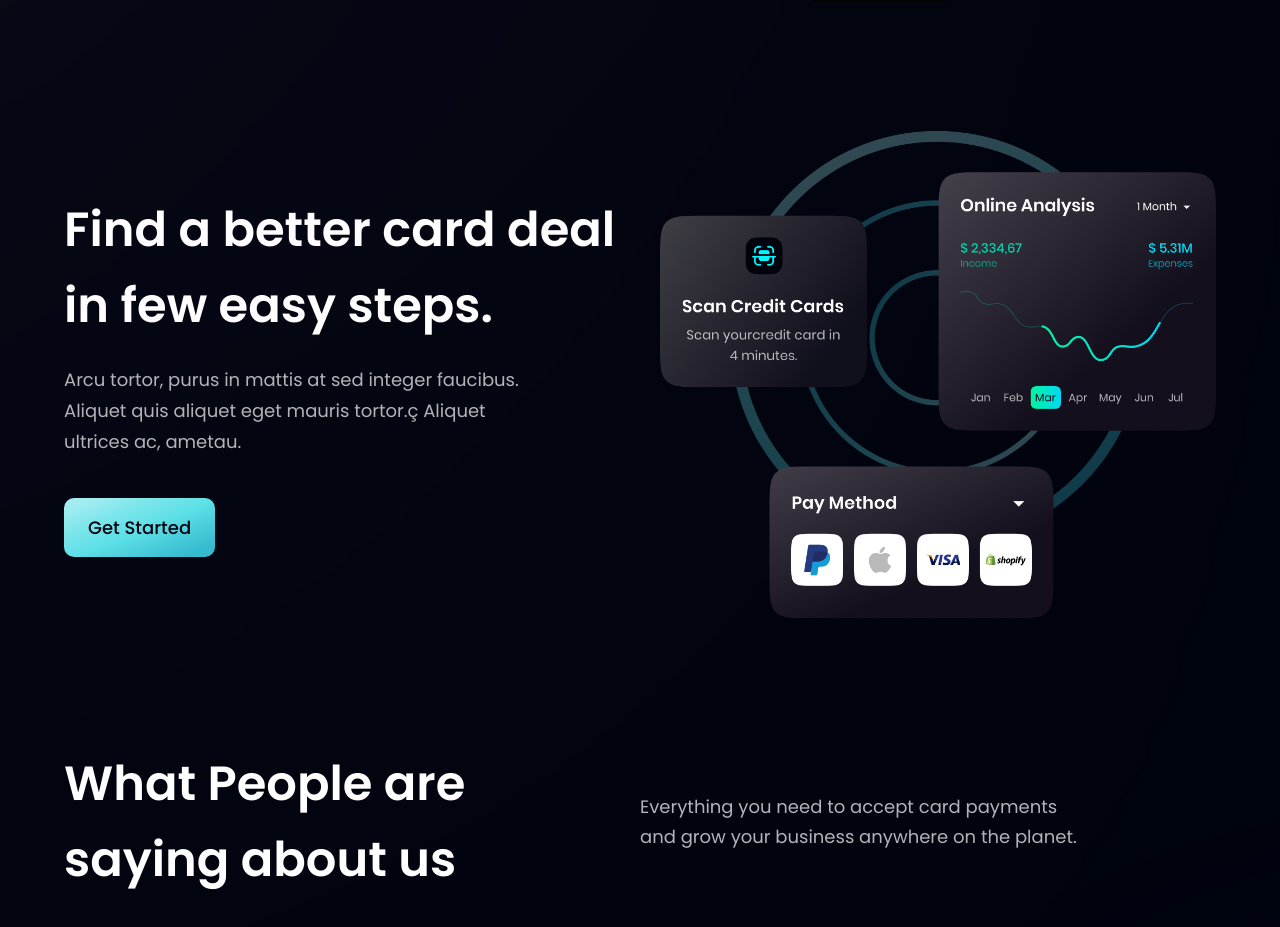
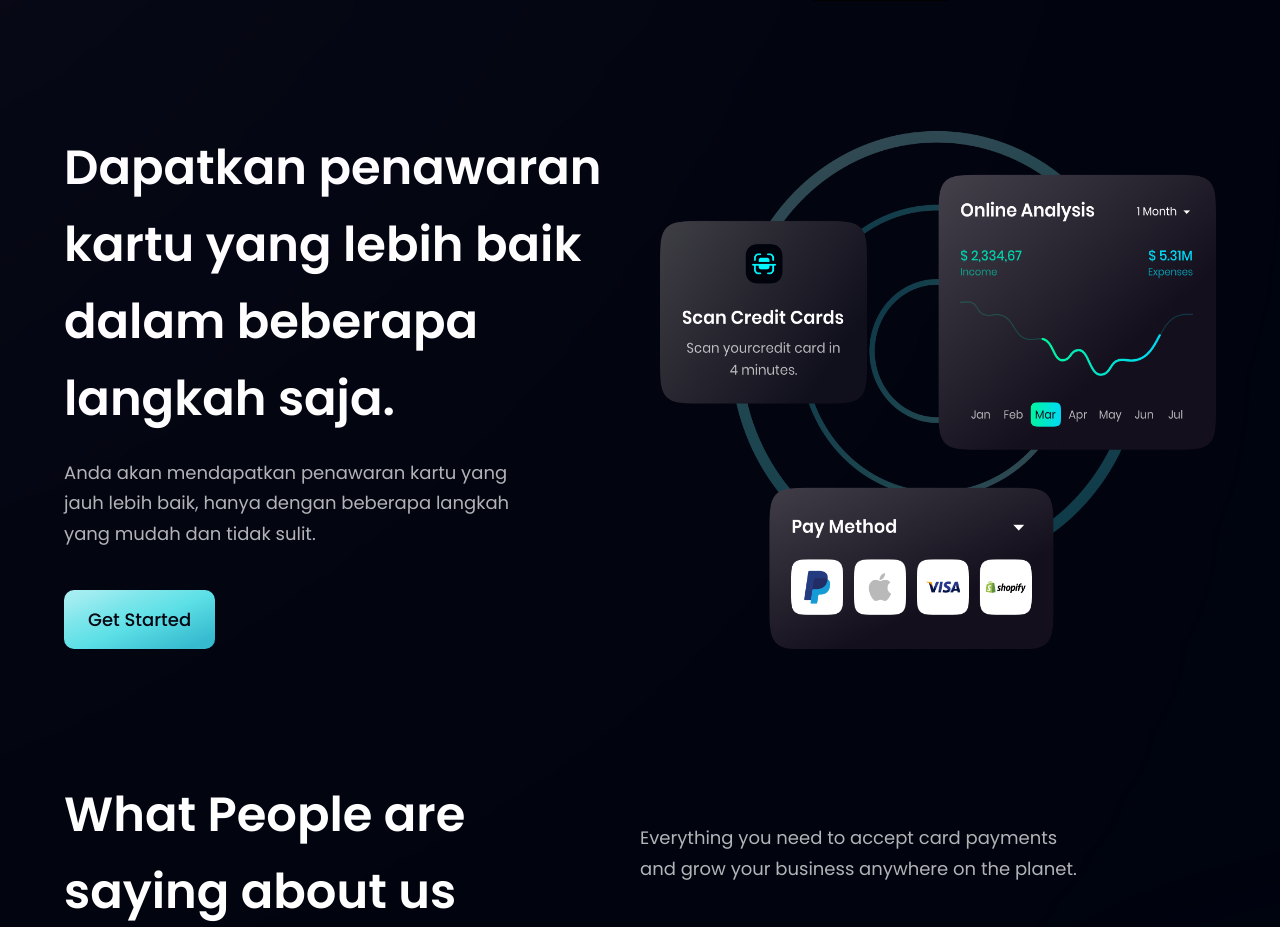
Before and after one commit to sparda45/digibank, a Vue app: page / in a window 1280 px wide. Shown: the part 2141-3068 px from the top of the page. Built offline with nearby package versions, Linux system fonts and the light colour scheme.

Commit message:
CardDeal

```diff
--- a/src/components/CardDeal.jsx
+++ b/src/components/CardDeal.jsx
@@ -6,12 +6,12 @@ const CardDeal = () => (
   <section className={layout.section}>
     <div className={layout.sectionInfo}>
       <h2 className={styles.heading2}>
-        Find a better card deal <br className="sm:block hidden" /> in few easy
-        steps.
+        Dapatkan penawaran kartu yang lebih baik <br className="sm:block hidden" /> dalam beberapa
+        langkah saja.
       </h2>
       <p className={`${styles.paragraph} max-w-[470px] mt-5`}>
-        Arcu tortor, purus in mattis at sed integer faucibus. Aliquet quis
-        aliquet eget mauris tortor.ç Aliquet ultrices ac, ametau.
+        Anda akan mendapatkan penawaran kartu yang jauh lebih baik,
+         hanya dengan beberapa langkah yang mudah dan tidak sulit.
       </p>
 
       <Button styles={`mt-10`} />
```
